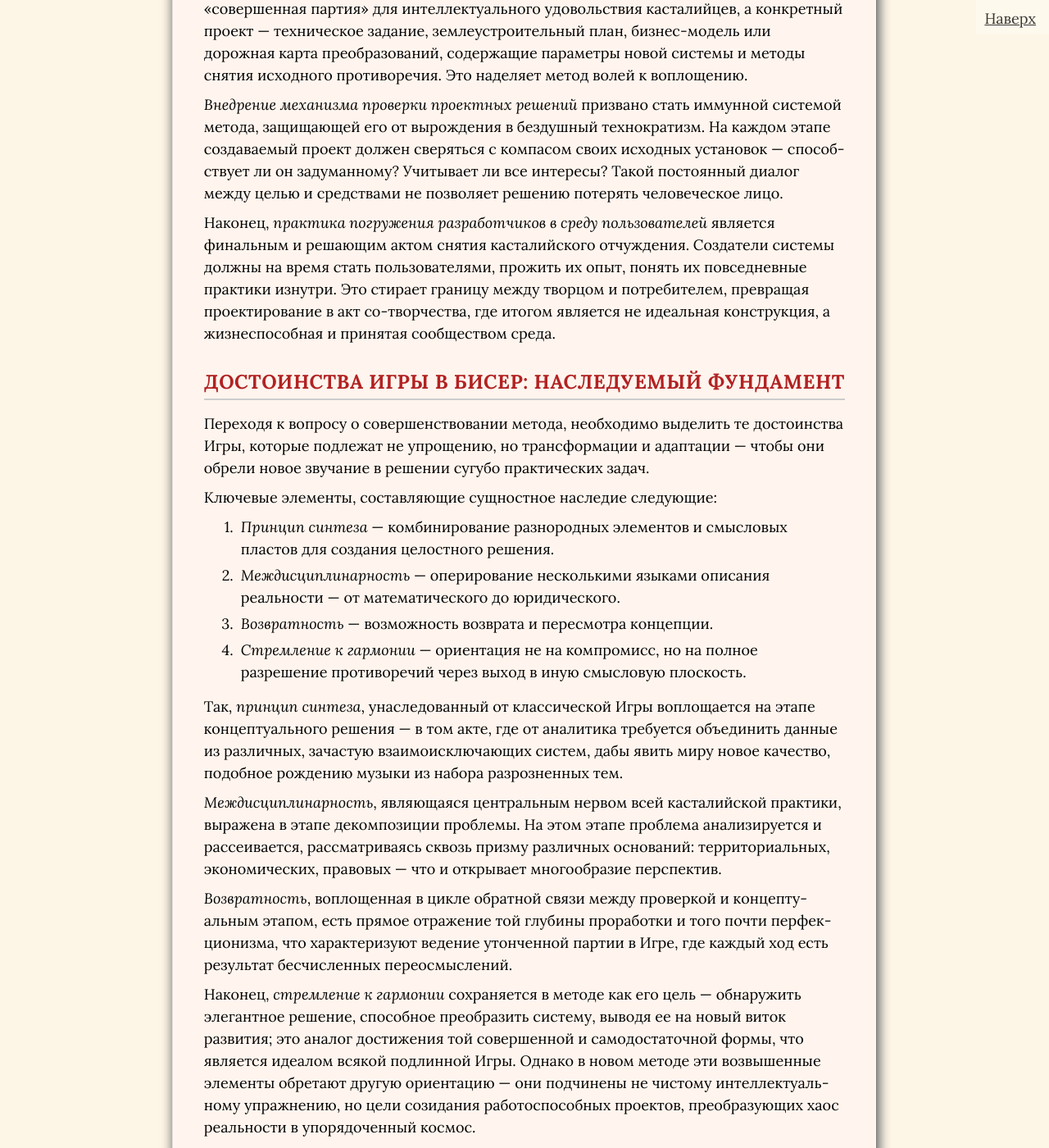
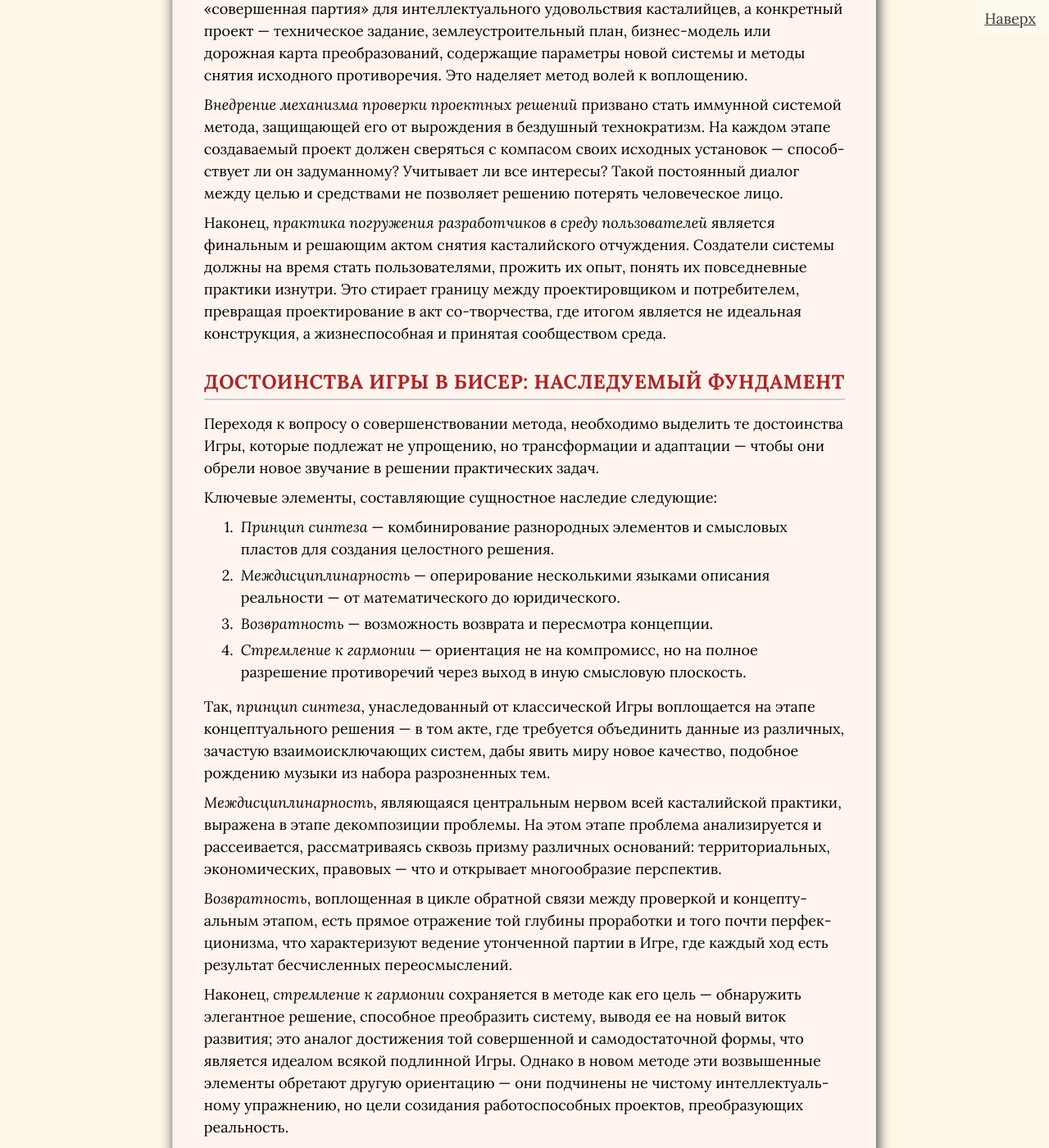
Before and after one commit to SergSi/land-use-art, a Jekyll site: the page built from _posts/2025-09-03-metod.md, in a window 1280 px wide and 1400 px high, scrolled down 6867 px. Shown: the whole window at 82% size. Built offline with Jekyll 4.4.1, drawn with Linux system fonts in a browser that asks for light colours; some web fonts are replaced.

Commit message:
Update 2025-09-03-metod.md

```diff
--- a/_posts/2025-09-03-metod.md
+++ b/_posts/2025-09-03-metod.md
@@ -77,11 +77,11 @@ p {
 
 *Внедрение механизма проверки проектных решений* призвано стать иммунной системой метода, защищающей его от вырождения в бездушный технократизм. На каждом этапе создаваемый проект должен сверяться с компасом своих исходных установок — способствует ли он задуманному? Учитывает ли все интересы? Такой постоянный диалог между целью и средствами не позволяет решению потерять человеческое лицо.
 
-Наконец, *практика погружения разработчиков в среду пользователей* является финальным и решающим актом снятия касталийского отчуждения. Создатели системы должны на время стать пользователями, прожить их опыт, понять их повседневные практики изнутри. Это стирает границу между творцом и потребителем, превращая проектирование в акт со-творчества, где итогом является не идеальная конструкция, а жизнеспособная и принятая сообществом среда.
+Наконец, *практика погружения разработчиков в среду пользователей* является финальным и решающим актом снятия касталийского отчуждения. Создатели системы должны на время стать пользователями, прожить их опыт, понять их повседневные практики изнутри. Это стирает границу между проектировщиком и потребителем, превращая проектирование в акт со-творчества, где итогом является не идеальная конструкция, а жизнеспособная и принятая сообществом среда.
 
 ## Достоинства Игры в бисер: наследуемый фундамент
 
-Переходя к вопросу о совершенствовании метода, необходимо выделить те достоинства Игры, которые подлежат не упрощению, но трансформации и адаптации — чтобы они обрели новое звучание в решении сугубо практических задач.
+Переходя к вопросу о совершенствовании метода, необходимо выделить те достоинства Игры, которые подлежат не упрощению, но трансформации и адаптации — чтобы они обрели новое звучание в решении практических задач.
 
 Ключевые элементы, составляющие сущностное наследие следующие:
 
@@ -90,13 +90,13 @@ p {
 3.  *Возвратность* — возможность возврата и пересмотра концепции.
 4.  *Стремление к гармонии* — ориентация не на компромисс, но на полное разрешение противоречий через выход в иную смысловую плоскость.
 
-Так, *принцип синтеза*, унаследованный от классической Игры воплощается на этапе концептуального решения — в том акте, где от аналитика требуется объединить данные из различных, зачастую взаимоисключающих систем, дабы явить миру новое качество, подобное рождению музыки из набора разрозненных тем.
+Так, *принцип синтеза*, унаследованный от классической Игры воплощается на этапе концептуального решения — в том акте, где требуется объединить данные из различных, зачастую взаимоисключающих систем, дабы явить миру новое качество, подобное рождению музыки из набора разрозненных тем.
 
 *Междисциплинарность*, являющаяся центральным нервом всей касталийской практики, выражена в этапе декомпозиции проблемы. На этом этапе проблема анализируется и рассеивается, рассматриваясь сквозь призму различных оснований: территориальных, экономических, правовых — что и открывает многообразие перспектив.
 
 *Возвратность*, воплощенная в цикле обратной связи между проверкой и концептуальным этапом, есть прямое отражение той глубины проработки и того почти перфекционизма, что характеризуют ведение утонченной партии в Игре, где каждый ход есть результат бесчисленных переосмыслений.
 
-Наконец, *стремление к гармонии* сохраняется в методе как его цель — обнаружить элегантное решение, способное преобразить систему, выводя ее на новый виток развития; это аналог достижения той совершенной и самодостаточной формы, что является идеалом всякой подлинной Игры. Однако в новом методе эти возвышенные элементы обретают другую ориентацию — они подчинены не чистому интеллектуальному упражнению, но цели созидания работоспособных проектов, преобразующих хаос реальности в упорядоченный космос.
+Наконец, *стремление к гармонии* сохраняется в методе как его цель — обнаружить элегантное решение, способное преобразить систему, выводя ее на новый виток развития; это аналог достижения той совершенной и самодостаточной формы, что является идеалом всякой подлинной Игры. Однако в новом методе эти возвышенные элементы обретают другую ориентацию — они подчинены не чистому интеллектуальному упражнению, но цели созидания работоспособных проектов, преобразующих реальность.
 
 # Часть 2. Целостный Метод Проектирования Землепользования (ЦМП)
 
```
